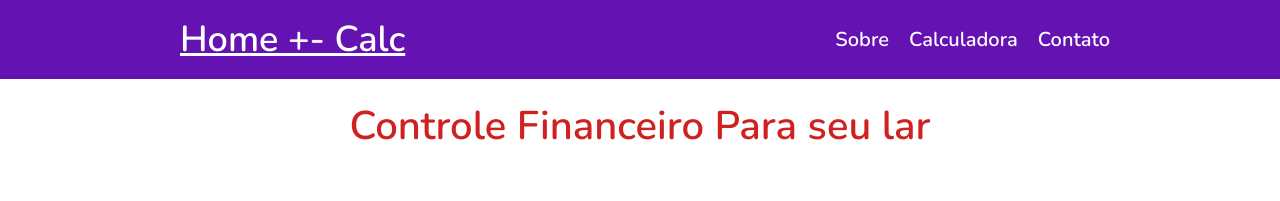
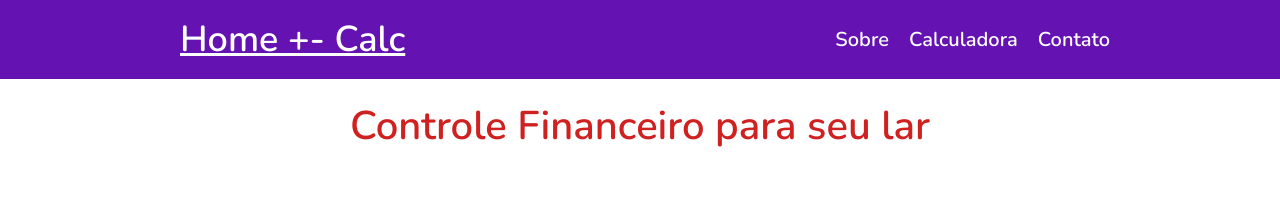
Before and after one commit to charles-tech/Controle-Financeiro-Domestico, a plain HTML site: page index.html in a window 1280 px wide. Shown: the top 201 px of the page. Drawn offline with nearby package versions, Linux system fonts and the light colour scheme.

Commit message:
terceira verão

```diff
--- a/index.html
+++ b/index.html
@@ -28,7 +28,7 @@
 
 </header>
 <div class="introducao">
-    <h1>Controle Financeiro  Para seu lar</h1>
+    <h1>Controle Financeiro  para seu lar</h1>
 
 </div>
 
```
